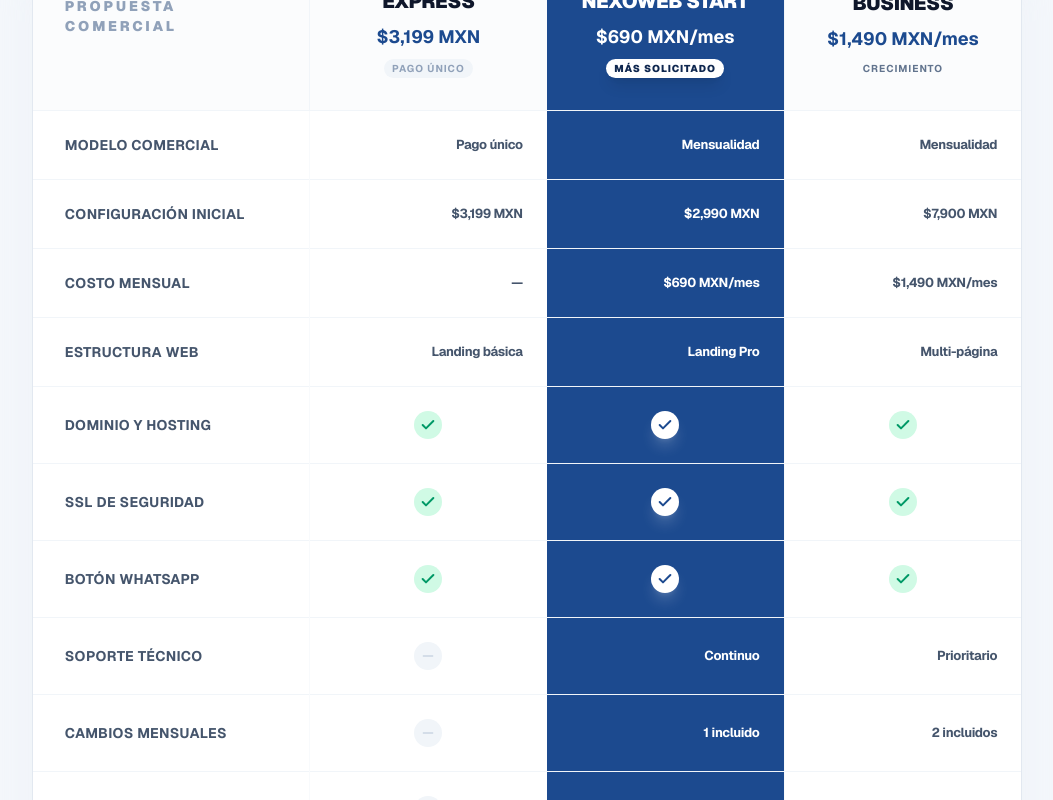
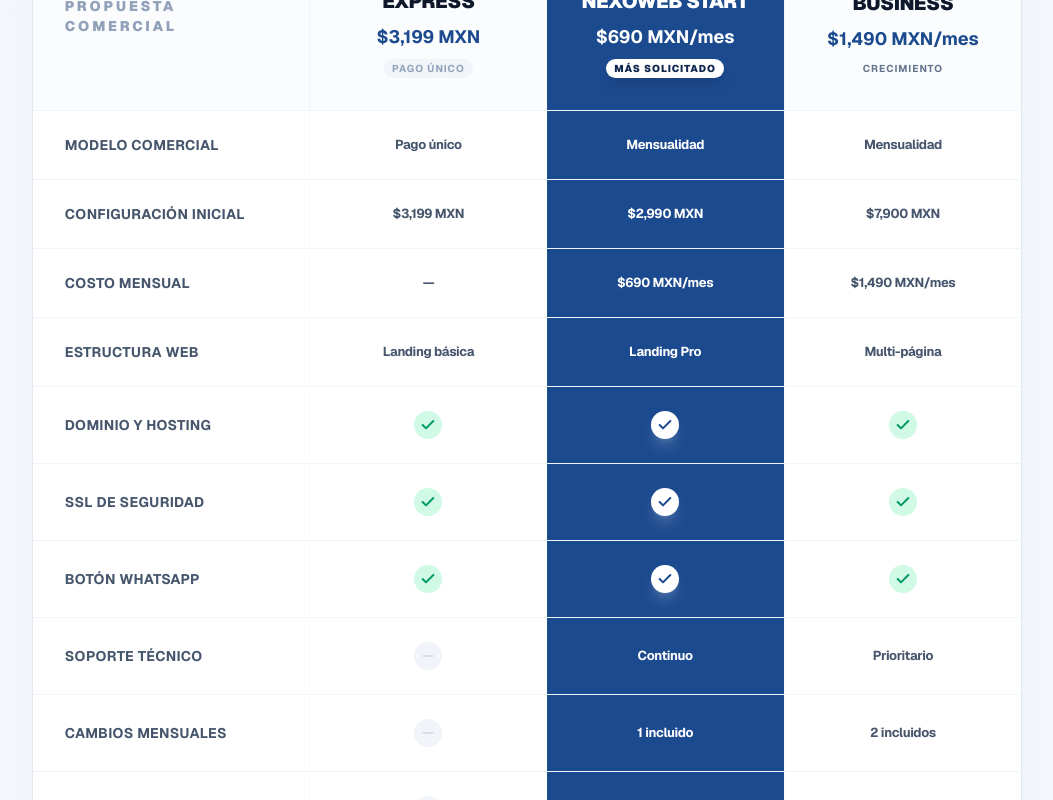
Before and after one commit to Mayk2607/nexoweb-site, a Next.js app: page / in a window 1280 px wide. Shown: the part 2980-3780 px from the top of the page, without its empty margins (113-1166 px from the left). Built offline with nearby package versions, Linux system fonts and the light colour scheme.

Commit message:
fix: absolute contrast fix for mobile and desktop comparison sections

```diff
--- a/components/sections/PlanComparison.tsx
+++ b/components/sections/PlanComparison.tsx
@@ -48,13 +48,14 @@
   }
   return (
     <span className={cn(
-      "text-[13px] font-bold tracking-tight text-right block",
-      highlight ? "text-white" : "text-slate-600"
+      "text-[13px] font-bold tracking-tight block",
+      highlight ? "text-white text-right md:text-center" : "text-slate-600 text-right md:text-center"
     )}>
       {value}
     </span>
   );
 }
+
 
 
 export function PlanComparison() {
@@ -159,7 +160,7 @@
                 >
                   <span className={cn(
                     "text-[10px] font-black uppercase tracking-widest",
-                    plan.highlight ? "text-white/50" : "text-slate-400"
+                    plan.highlight ? "text-white/80" : "text-slate-400"
                   )}>
                     {row.label}
                   </span>
```
